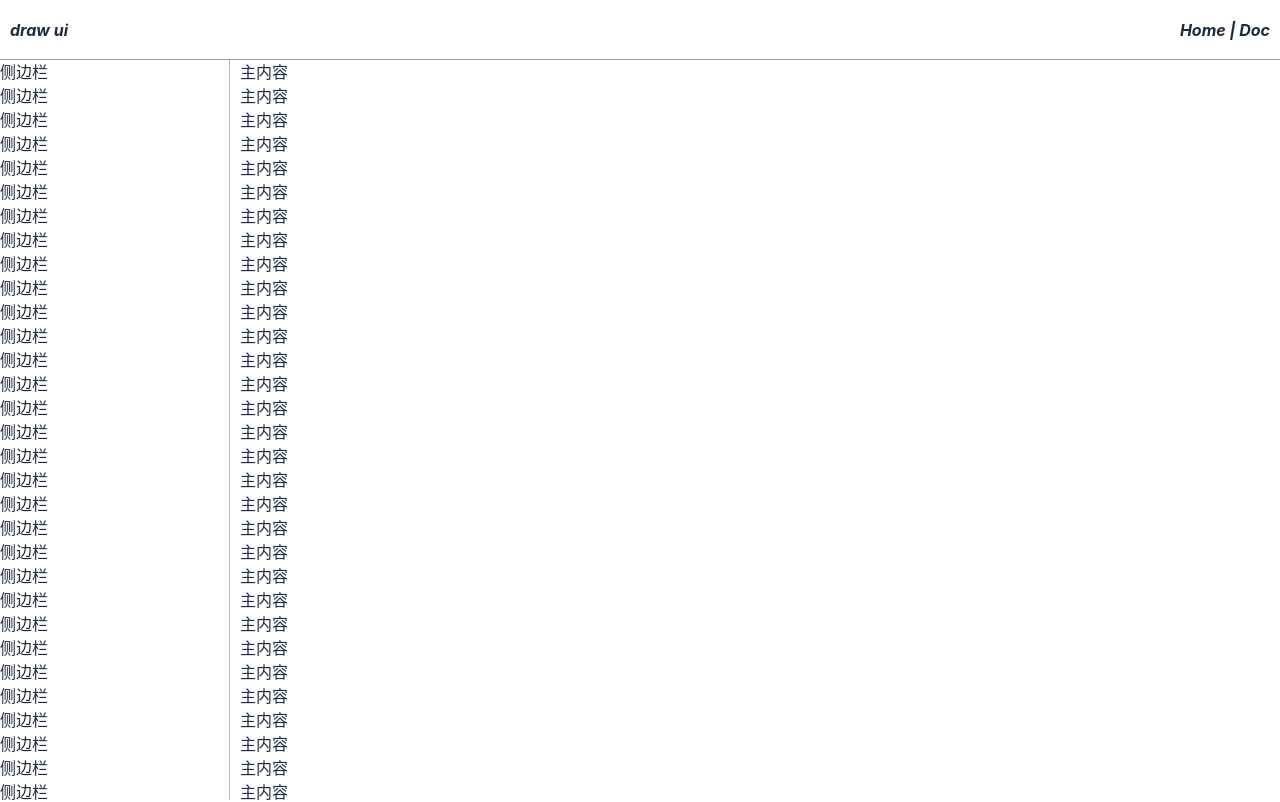
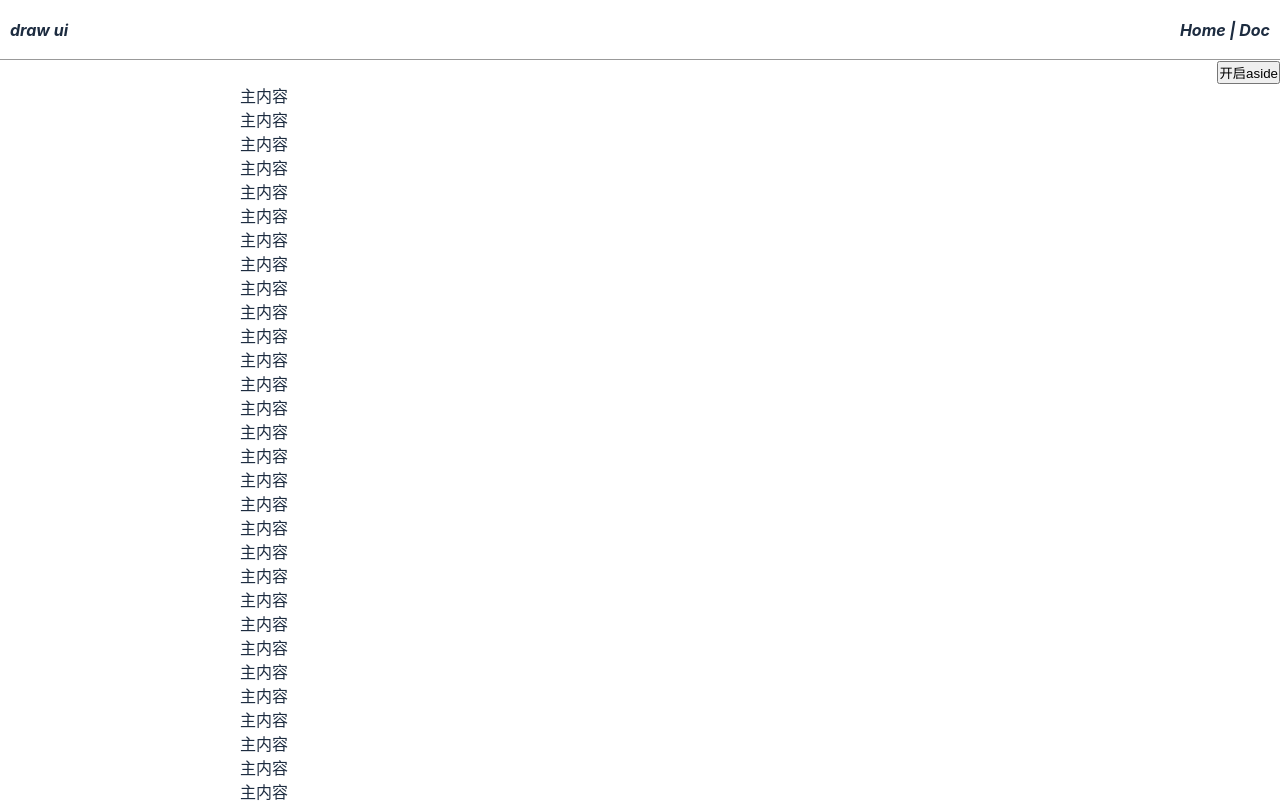
Before and after one commit to NathanYangcn/draw-ui, a Vue app: page /#/doc in a window 1280 px wide. Shown: the top 802 px of the page. Built offline with nearby package versions, Linux system fonts and the light colour scheme.

Commit message:
新增 Doc.vue 点击功能：开启/关闭 aside

```diff
--- a/src/views/Doc.vue
+++ b/src/views/Doc.vue
@@ -2,12 +2,15 @@
   <div class="doc">
     <Topnav />
     <div class="content">
-      <aside class="aside">
+      <aside class="aside" v-if="asideVisible">
         <ul>
           <li v-for="item in 50" :key="item">侧边栏</li>
         </ul>
       </aside>
       <main class="main">
+        <div style="text-align: right;">
+          <button @click="toggle">{{ asideVisible ? '关闭aside' : '开启aside' }}</button>
+        </div>
         <div v-for="item in 50" :key="item">主内容</div>
       </main>
     </div>
@@ -20,6 +23,16 @@ import Topnav from '../components/Topnav.vue'
 export default {
   components: {
     Topnav
+  },
+  data () {
+    return {
+      asideVisible: false
+    }
+  },
+  methods: {
+    toggle () {
+      this.asideVisible = !this.asideVisible
+    }
   }
 }
 </script>
@@ -37,8 +50,9 @@ export default {
   top: 60px;
   left: 0;
   bottom: 0;
+  border-right: 1px solid #bbb;
   width: 230px;
-  border-right: 1px solid #bbb;
+  background: #fff;
   overflow: auto;
 }
 .main {
@@ -46,9 +60,6 @@ export default {
 }
 // media phone
 @include phone {
-  .aside {
-    display: none;
-  }
   .main {
     padding-left: 0;
   }
```
